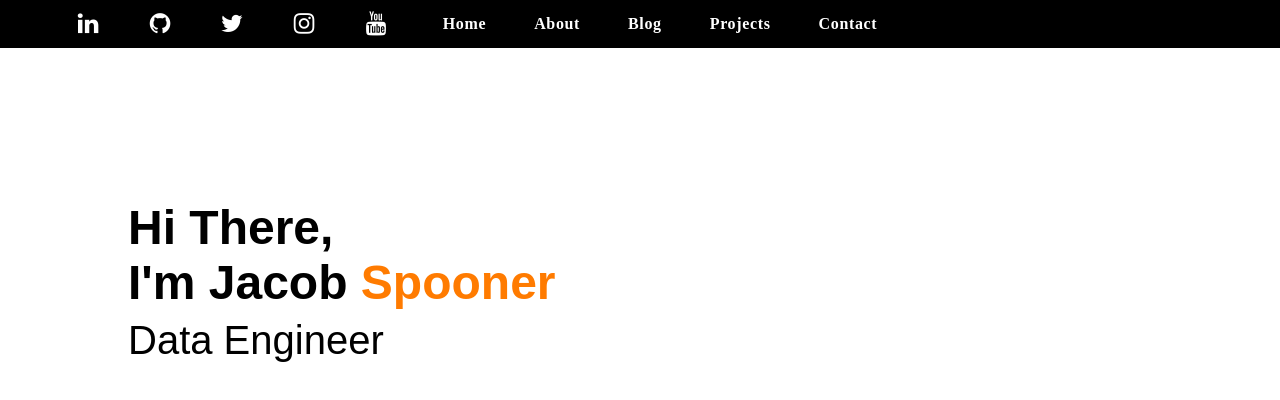
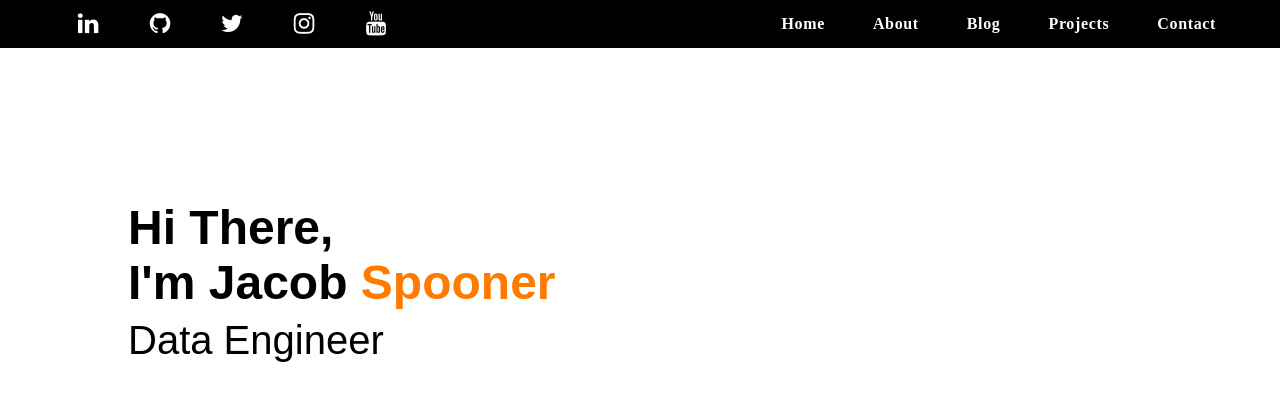
Before and after one commit to JSpooner11/Personal-Website, a plain HTML site: page index.html in a window 1280 px wide. Drawn offline with Linux system fonts and the light colour scheme.

Commit message:
move item headers to right side of nav bar

```diff
--- a/css/master.css
+++ b/css/master.css
@@ -11,7 +11,7 @@ nav {
     width: 100%;
     height: 3rem;
     display: flex;
-    justify-content: center;
+    justify-content: right;
     align-items: center;
     position: fixed;
   }
@@ -24,7 +24,7 @@ header .navbar ul {
     list-style: none;
     display: flex;
     gap: 3rem;
-
+    padding-right: 4rem;
   }
 
   header .navbar ul li a {
```
